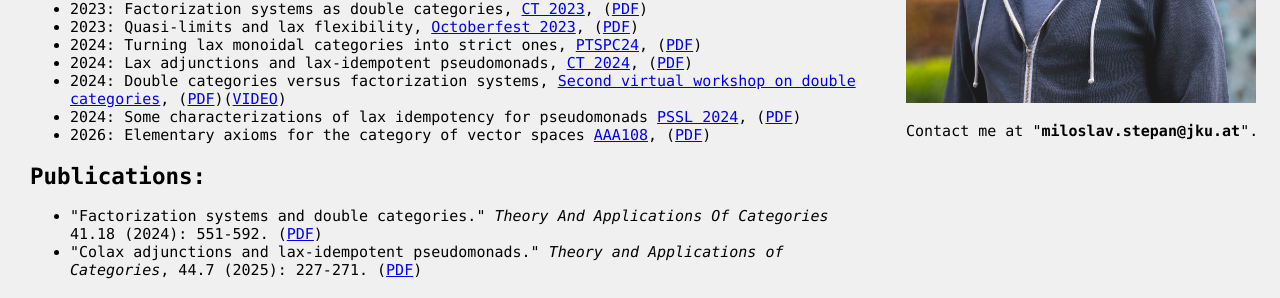
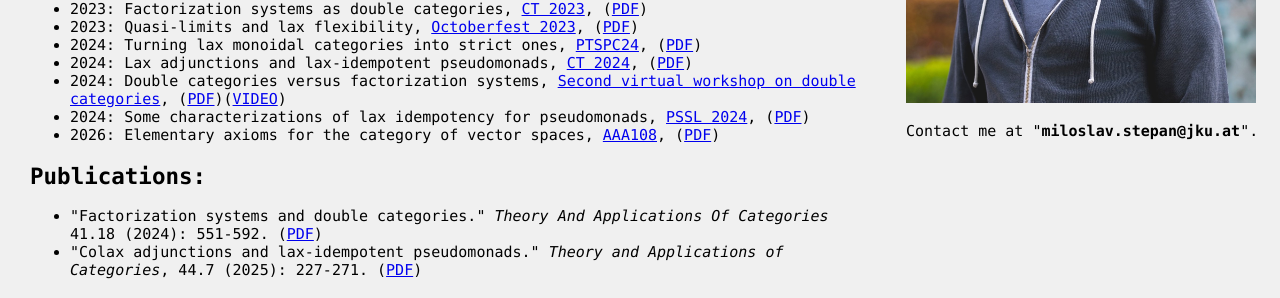
Before and after one commit to MiloslavStepan/MiloslavStepan.github.io, a Jekyll site: the page built from README.md, in a window 1280 px wide. Shown: the part 398-696 px from the top of the page. Built offline with Jekyll 4.4.1, drawn with Linux system fonts in a browser that asks for light colours; our own code applies the rules of GitHub Pages for plain Markdown files.

```diff
--- a/_layouts/home.html
+++ b/_layouts/home.html
@@ -78,8 +78,8 @@
 		<li>2024: Turning lax monoidal categories into strict ones, <a href="https://www.ioc.ee/~cneste/ptspc-workshop/2024.html">PTSPC24</a>, (<a href="Files/2024.03%20PTSPC%20Slides.pdf">PDF</a>)</li>
 		<li>2024: Lax adjunctions and lax-idempotent pseudomonads, <a href="https://www.usc.gal/regaca/ct2024/">CT 2024</a>, (<a href="Files/2024.06%20CT24%20Slides.pdf">PDF</a>)</li>
 		<li>2024: Double categories versus factorization systems, <a href="https://bryceclarke.github.io/virtual-double-categories-workshop/">Second virtual workshop on double categories</a>, (<a href="Files/2024.10.21%20VDBLW24%20Slides.pdf">PDF</a>)(<a href="https://www.youtube.com/watch?v=DntOQL8DAKA">VIDEO</a>)</li>
-		<li>2024: Some characterizations of lax idempotency for pseudomonads <a href="https://dutchcats.github.io/PSSL-2024/">PSSL 2024</a>, (<a href="Files/2024.15.11%20PSSL109%20Slides.pdf">PDF</a>)</li>
-		<li>2026: Elementary axioms for the category of vector spaces <a href="https://www.aaa108.org/home">AAA108</a>, (<a href="Files/2026.02%20AAA108%20Slides.pdf">PDF</a>)</li>
+		<li>2024: Some characterizations of lax idempotency for pseudomonads, <a href="https://dutchcats.github.io/PSSL-2024/">PSSL 2024</a>, (<a href="Files/2024.15.11%20PSSL109%20Slides.pdf">PDF</a>)</li>
+		<li>2026: Elementary axioms for the category of vector spaces, <a href="https://www.aaa108.org/home">AAA108</a>, (<a href="Files/2026.02%20AAA108%20Slides.pdf">PDF</a>)</li>
 		</ul>
 
         <h2>Publications:</h2>
```
